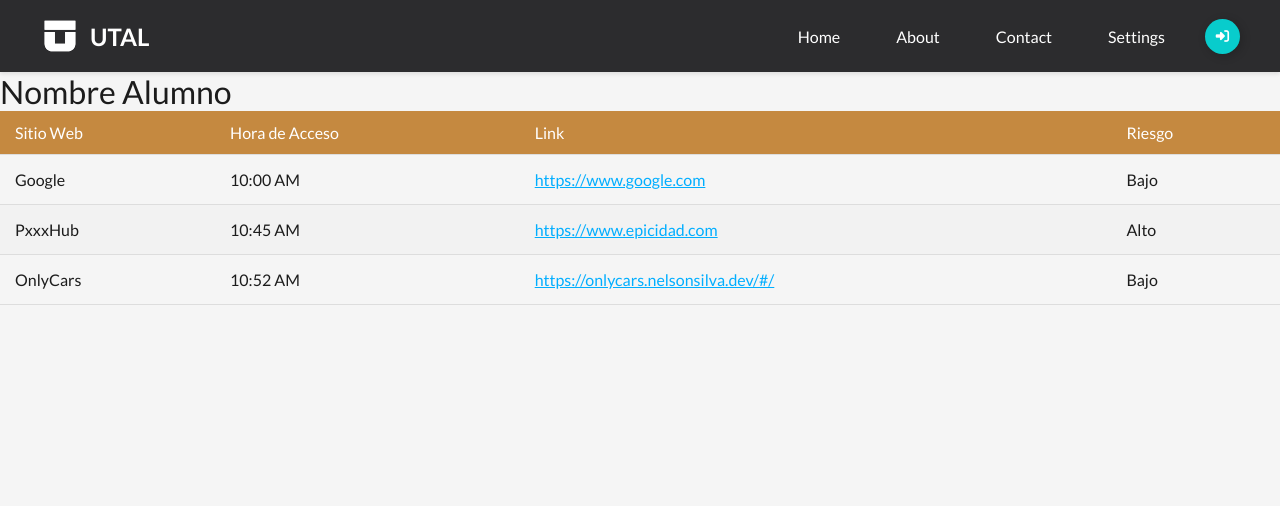
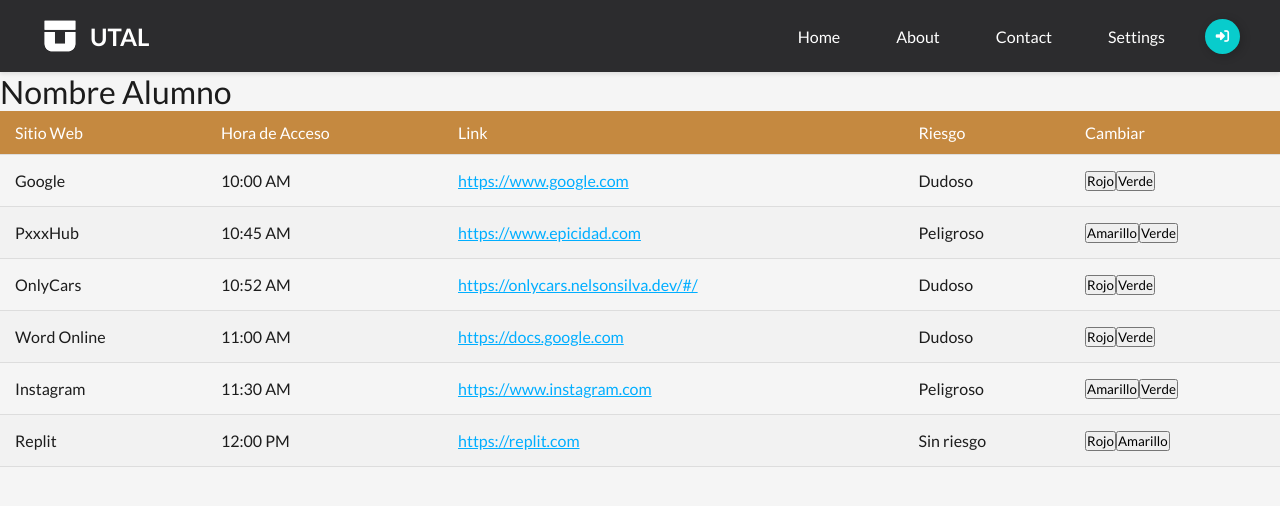
Before and after one commit to ConstruccionSoftware2024/Construccion-de-Software-2024-1, a Vue app: page /historial in a window 1280 px wide. Shown: the top 506 px of the page. Built offline with nearby package versions, Linux system fonts and the light colour scheme.

Commit message:
Algoritmo para identificar peligro funcional

```diff
--- a/src/views/VistasGrupoFelipe/HistorialAlumno.vue
+++ b/src/views/VistasGrupoFelipe/HistorialAlumno.vue
@@ -8,6 +8,7 @@
           <th>Hora de Acceso</th>
           <th>Link</th>
           <th>Riesgo</th>
+          <th>Cambiar</th>
         </tr>
       </thead>
       <tbody>
@@ -18,6 +19,11 @@
             <a :href="sitio.link" target="_blank" class="sitio-link">{{ sitio.link }}</a>
           </td>
           <td>{{ sitio.riesgo }}</td>
+          <td>
+            <button v-if="sitio.riesgo !== 'Peligroso'" @click="cambiarRiesgo(sitio, 'Peligroso')">Rojo</button>
+            <button v-if="sitio.riesgo !== 'Dudoso'" @click="cambiarRiesgo(sitio, 'Dudoso')">Amarillo</button>
+            <button v-if="sitio.riesgo !== 'Sin riesgo'" @click="cambiarRiesgo(sitio, 'Sin riesgo')">Verde</button>
+          </td>
         </tr>
       </tbody>
     </table>
@@ -25,6 +31,11 @@
 </template>
 
 <script>
+let rojo = ["https://discord.com", "https://www.teamspeak.com", "https://www.skype.com", "Zoom.exe", "Telegram.exe", "WhatsApp.exe", "Snapchat.exe", "TikTok.exe", "YouTube.exe", "Twitch.exe", "Tinder.exe", "Grindr.exe", "https://www.epicidad.com", "https://www.instagram.com"];
+let amarillo = ["Riot.exe", "EpicGames", "Txt", "https://docs.google.com", "Excel", "PowerPoint", "Paint", "Illustrator", "Photoshop", "Premiere", "Acrobat", "Ink"];
+let verde = ["https://pseint.sourceforge.net", "https://www.spyder-ide.org", "Eclipse", "NetBeans", "https://www.jetbrains.com", "PyCharm", "VisualStudio", "CodeBlocks", "DevC++", "SublimeText", "Atom", "Notepad++", "Vim", "Emacs", "Nano", "Gedit", "pgAdmin", "GitBash", "https://replit.com"];
+let palabrasPeligrosas = [];
+
 export default {
   data() {
     return {
@@ -33,28 +44,117 @@ export default {
           nombre: 'Google',
           horaAcceso: '10:00 AM',
           link: 'https://www.google.com',
-          riesgo: 'Bajo'
+          riesgo: this.nuevaApp('https://www.google.com')
         },
         {
           nombre: 'PxxxHub',
           horaAcceso: '10:45 AM',
           link: 'https://www.epicidad.com',
-          riesgo: 'Alto'
+          riesgo: this.nuevaApp('https://www.epicidad.com')
         },
         {
           nombre: 'OnlyCars',
           horaAcceso: '10:52 AM',
           link: 'https://onlycars.nelsonsilva.dev/#/',
-          riesgo: 'Bajo'
+          riesgo: this.nuevaApp('https://onlycars.nelsonsilva.dev/#/')
+        },
+        {
+          nombre: 'Word Online',
+          horaAcceso: '11:00 AM',
+          link: 'https://docs.google.com',
+          riesgo: this.nuevaApp('https://docs.google.com')
+        },
+        {
+          nombre: 'Instagram',
+          horaAcceso: '11:30 AM',
+          link: 'https://www.instagram.com',
+          riesgo: this.nuevaApp('https://www.instagram.com')
+        },
+        {
+          nombre: 'Replit',
+          horaAcceso: '12:00 PM',
+          link: 'https://replit.com',
+          riesgo: this.nuevaApp('https://replit.com')
         }
       ]
     }
+  },
+  methods: {
+    nuevaApp(pagina) {
+      for (let i = 0; i < rojo.length; i++) {
+        if (pagina === rojo[i]) {
+          console.log("La página está en lista roja");
+          return "Peligroso";
         }
       }
+      for (let i = 0; i < verde.length; i++) {
+        if (pagina === verde[i]) {
+          console.log("La página está en lista verde");
+          return "Sin riesgo";
+        }
+      }
+      for (let i = 0; i < amarillo.length; i++) {
+        if (pagina === amarillo[i]) {
+          console.log("La página está en lista amarilla");
+          return "Dudoso";
+        }
+      }
+      console.log("Página agregada a lista amarilla por defecto");
+      return "Dudoso";
+    },
+    cambiarRiesgo(sitio, nuevoRiesgo) {
+      // Encuentra el índice del sitio en la lista
+      const index = this.sitios.findIndex(s => s === sitio);
+      if (index !== -1) {
+        // Elimina el sitio de su lista actual
+        const riesgoActual = sitio.riesgo;
+        this.eliminarSitioDeLista(sitio, riesgoActual);
+
+        // Asigna el nuevo riesgo al sitio
+        this.sitios[index].riesgo = nuevoRiesgo;
+
+        // Agrega el sitio a la nueva lista
+        this.agregarSitioALista(sitio, nuevoRiesgo);
+      }
+    },
+    eliminarSitioDeLista(sitio, riesgo) {
+      // Implementa la lógica para eliminar el sitio de su lista actual (roja, amarilla o verde)
+      if (riesgo === "Peligroso") {
+        for (let i = 0; i < rojo.length; i++) {
+          if (sitio.link === rojo[i]) {
+            rojo.splice(i, 1);
+          }
+        }
+      } else if (riesgo === "Dudoso") {
+        for (let i = 0; i < amarillo.length; i++) {
+          if (sitio.link === amarillo[i]) {
+            amarillo.splice(i, 1);
+          }
+        }
+      } else if (riesgo === "Sin riesgo") {
+        for (let i = 0; i < verde.length; i++) {
+          if (sitio.link === verde[i]) {
+            verde.splice(i, 1);
+          }
+        }
+      }
+    },
+    agregarSitioALista(sitio, nuevoRiesgo) {
+      // Implementa la lógica para agregar el sitio a su nueva lista (roja, amarilla o verde)
+      if (nuevoRiesgo === "Peligroso") {
+        rojo.push(sitio.link);
+      } else if (nuevoRiesgo === "Dudoso") {
+        amarillo.push(sitio.link);
+      } else if (nuevoRiesgo === "Sin riesgo") {
+        verde.push(sitio.link);
+      }
+    }
+  }
+}
+
 </script>
 
 <style scoped>
-
 .sitio-link {
   color: #00aeff;
 }
@@ -64,7 +164,8 @@ table {
   border-collapse: collapse;
 }
 
-th, td {
+th,
+td {
   padding: 15px;
   text-align: left;
   border-bottom: 1px solid #ddd;
@@ -91,7 +192,8 @@ body.dark-mode table {
   color: #fff;
 }
 
-body.dark-mode th, body.dark-mode td {
+body.dark-mode th,
+body.dark-mode td {
   border-bottom: 1px solid #888;
 }
 
```
Lines whose indentation alone changed are shown as unchanged.
